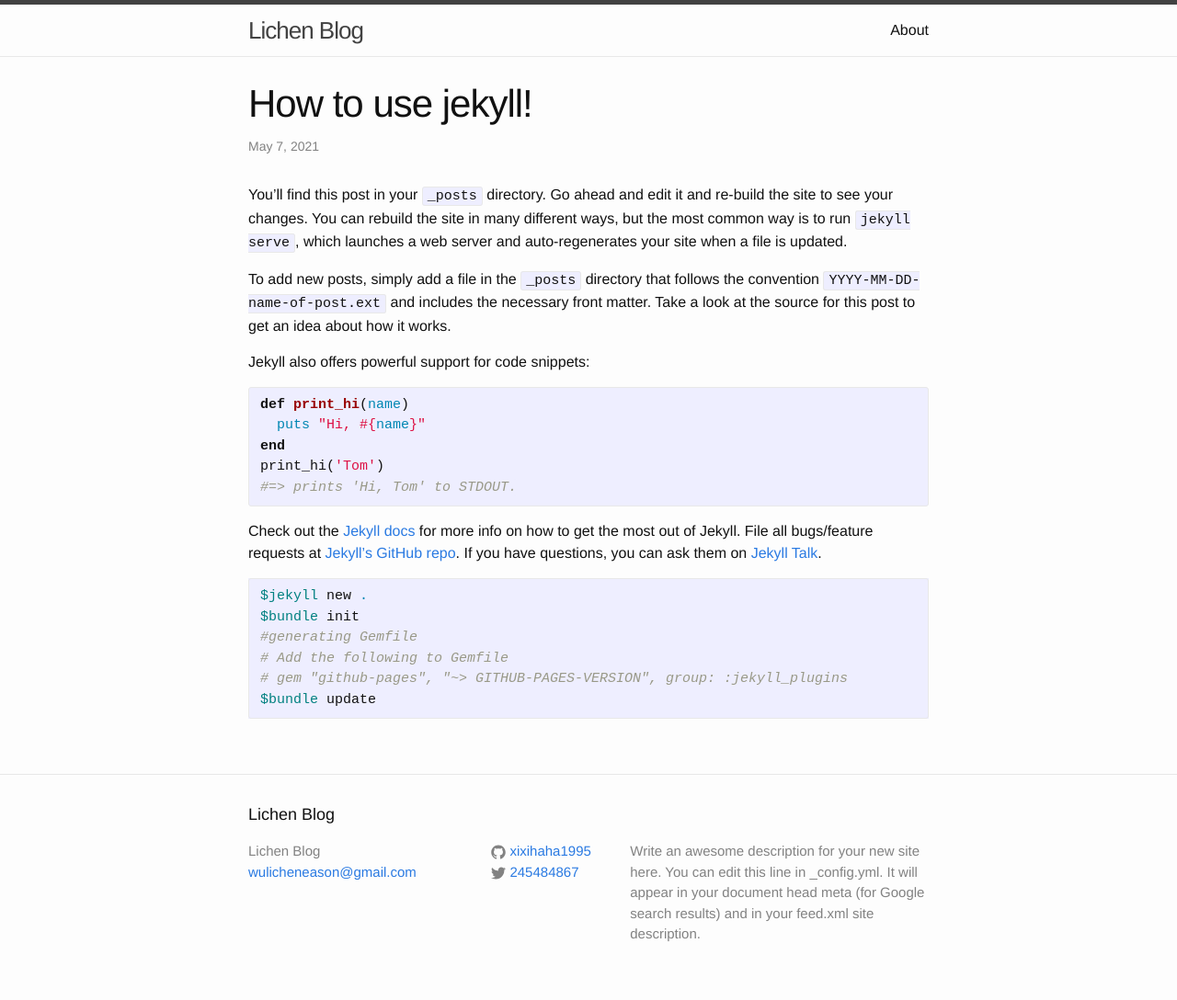
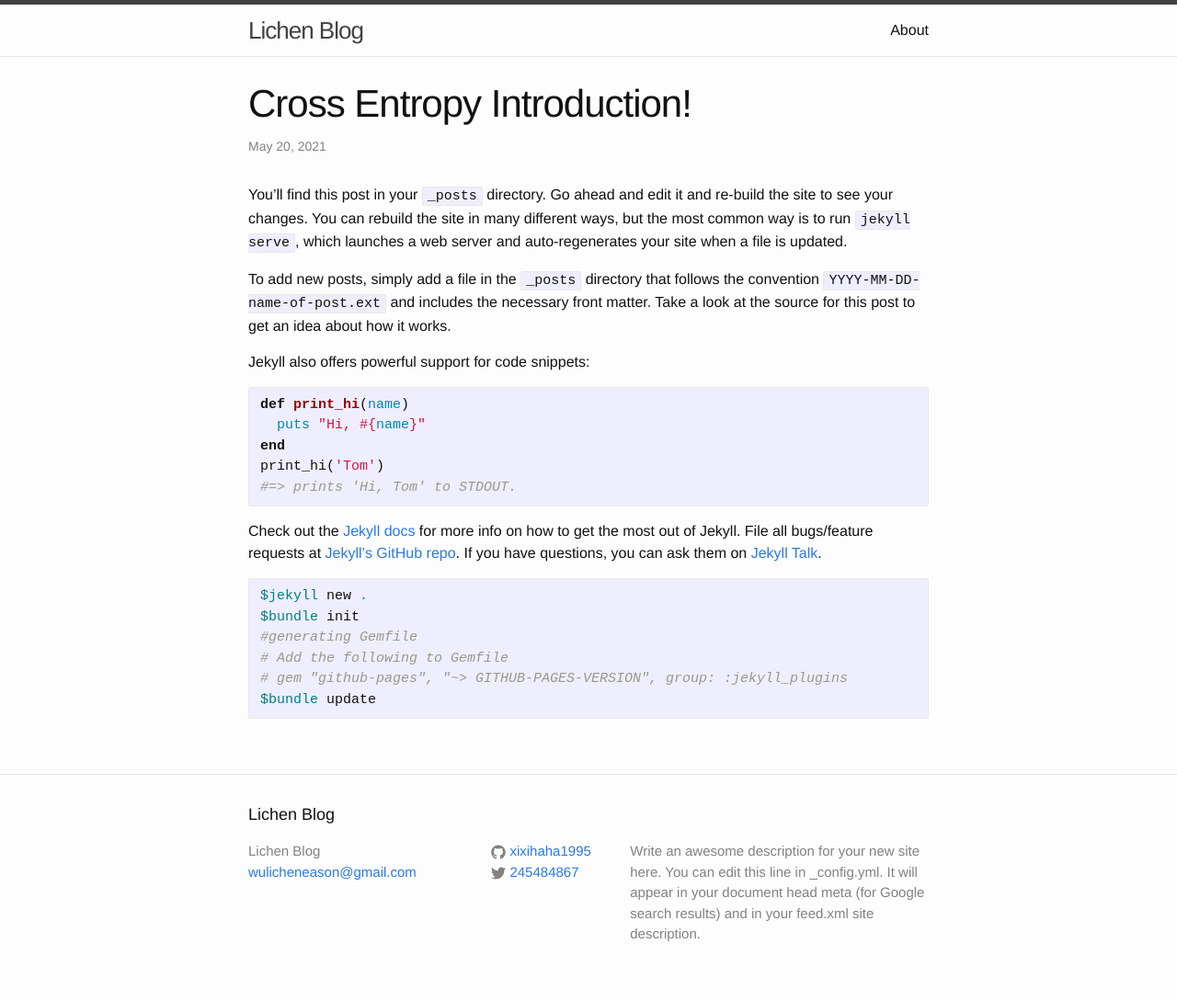
Before and after one commit to xixihaha1995/xixihaha1995.github.io, a Jekyll site: the page built from docs/_posts/2021-05-07-how-to-use-jekyll.markdown, in a window 1280 px wide. Shown: the whole page at 92% size. Built offline with Jekyll 4.4.1, drawn with Linux system fonts in a browser that asks for light colours.

Commit message:
Update 2021-05-07-how-to-use-jekyll.markdown

```diff
--- a/docs/_posts/2021-05-07-how-to-use-jekyll.markdown
+++ b/docs/_posts/2021-05-07-how-to-use-jekyll.markdown
@@ -1,9 +1,11 @@
 ---
 layout: post
-title:  "How to use jekyll!"
-date:   2021-05-07 21:25:36 +0000
-categories: learning notes, random updates
+title:  "Cross Entropy Introduction!"
+date:   2021-05-20 10:00:36 +0000
+categories: learning notes, machine learning
 ---
+
+
 You’ll find this post in your `_posts` directory. Go ahead and edit it and re-build the site to see your changes. You can rebuild the site in many different ways, but the most common way is to run `jekyll serve`, which launches a web server and auto-regenerates your site when a file is updated.
 
 To add new posts, simply add a file in the `_posts` directory that follows the convention `YYYY-MM-DD-name-of-post.ext` and includes the necessary front matter. Take a look at the source for this post to get an idea about how it works.
```
